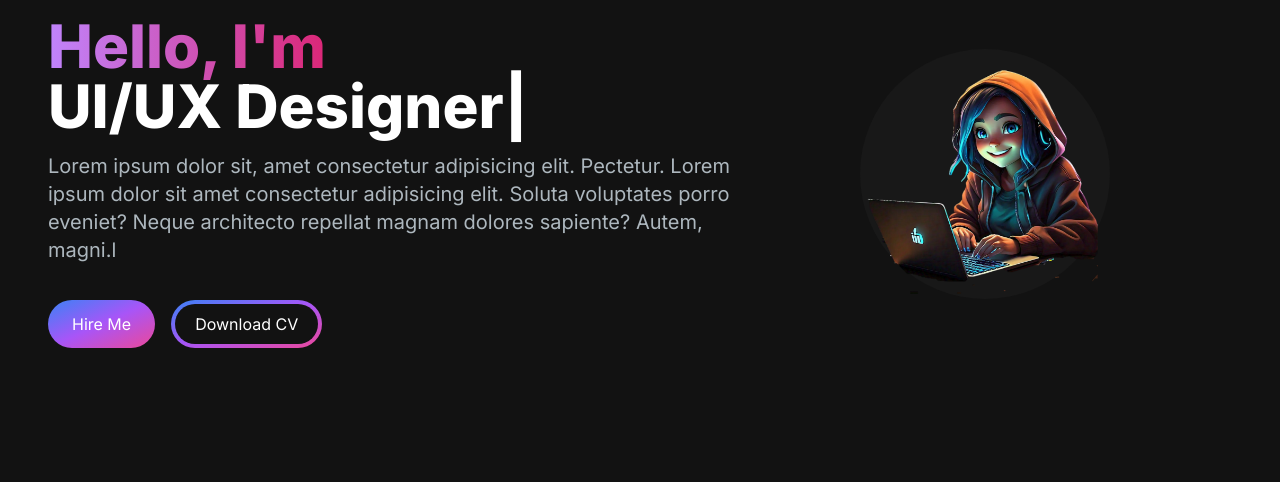
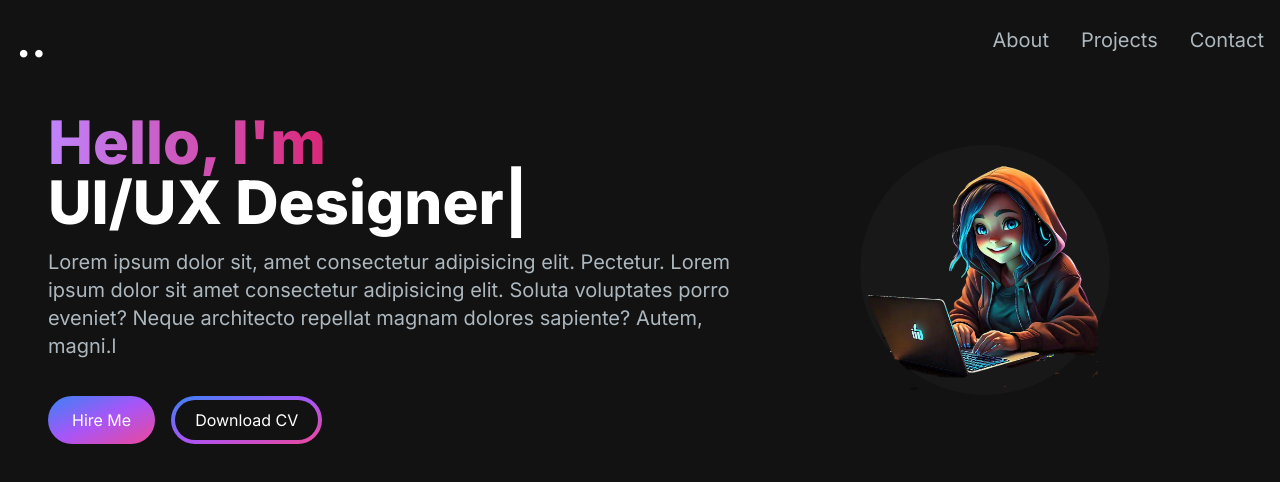
Before and after one commit to thasneem9/portfolio-nextjs, a Next.js app: page / in a window 1280 px wide. Shown: the top 482 px of the page. Built offline with nearby package versions, Linux system fonts and the light colour scheme.

Commit message:
Header added

```diff
--- a/package.json
+++ b/package.json
@@ -9,6 +9,7 @@
     "lint": "next lint"
   },
   "dependencies": {
+    "@heroicons/react": "^2.1.5",
     "next": "14.2.5",
     "react": "^18",
     "react-dom": "^18",
--- /dev/null
+++ b/src/app/components/MenuOverlay.jsx
@@ -0,0 +1,11 @@
+import React from 'react'
+import Navlink from './Navlink'
+
+
+const MenuOverlay = ({links}) => {
+  return (
+    <ul className='flex flex-col py-4 items-center'>{links.map((link,index)=>(<li key={index}><Navlink href={link.path} title={link.title}/></li>))}</ul>
+  )
+}
+
+export default MenuOverlay;
--- /dev/null
+++ b/src/app/components/Navbar.jsx
@@ -0,0 +1,61 @@
+"use client"
+import React,{useState} from 'react'
+import Link from 'next/link'
+import Navlink from './Navlink'
+import {Bars3Icon, XMarkIcon} from "@heroicons/react/24/solid";
+import MenuOverlay from './MenuOverlay';
+
+const navlinks=[
+    {
+        title:"About",
+        path:"",
+
+    },
+    {
+        title:"Projects",
+        path:"",
+
+    },
+    {
+        title:"Contact",
+        path:"",
+
+    }
+]
+
+const Navbar = () => {
+    const [navbarOpen,setNavbarOpen]=useState(false);
+  return (
+    <nav className="fixed top-0 left-0 right-0 z-10 bg-[#121212] bg-opacity-100">
+    <div className='flex flex-wrap items-center justify-between mx-auto px-4 py-4'>
+        <Link href="/" className="text-lg md:text-5xl text-white font-semibold">..</Link>
+        <div className=' mobile-menu block md:hidden'>
+            {
+                !navbarOpen?(
+                    <button  onClick={()=>setNavbarOpen(true) } className=' flex  items-center px-3 py-2 border rounded border-slate-200  text-slate-200 hover:text-white hover:border-white '><Bars3Icon className='h-5 w-5'/></button>
+                ):(
+                    <button  onClick={()=>setNavbarOpen(false) } className=' flex  items-center px-3 py-2 border rounded border-slate-200  text-slate-200 hover:text-white hover:border-white '><XMarkIcon className='h-5 w-5'/></button>
+
+                )
+            }
+
+        </div>
+        <div className='menu hidden md:block md:w-auto' id="navbar">
+            <ul className='flex p-4 md:p-0 md:flex-row md:space-x-8 mt-0'>
+                {
+                    navlinks.map((link,index)=>(
+                        <li key={index}>
+                            <Navlink href={link.path} title={link.title}/>
+                        </li>
+                    ))
+                }
+            </ul>
+
+        </div>
+    </div>
+    {navbarOpen ? <MenuOverlay links={navlinks}/>:null}
+    </nav>
+  )
+}
+
+export default Navbar;
--- /dev/null
+++ b/src/app/components/Navlink.jsx
@@ -0,0 +1,12 @@
+import React from 'react'
+import Link from 'next/link'
+
+
+const Navlink = ({href,title}) => {
+  return (
+    <Link href={href} className='block py-2 pl-3 pr-4 text-[#ADB7BE] sm:text-xl rounded md:p-0 hover:text-white'>{title}</Link>
+
+  )
+}
+
+export default Navlink;
--- a/src/app/page.js
+++ b/src/app/page.js
@@ -1,11 +1,11 @@
 import Image from "next/image";
 import HeroSection from "./components/HeroSection";
+import Navbar from "./components/Navbar";
 export default function Home() {
   return (
     <main className="flex min-h-screen flex-col bg-[#121212] ">
-      <div className="container mx-auto px-12 py  ">
-
-
+      <Navbar/>
+      <div className="container mt-24 mx-auto px-12 py  ">
       <HeroSection/>
       </div>
 
```
Also changed, not shown: 1 other file (tests, documents, lock files or other folders).
